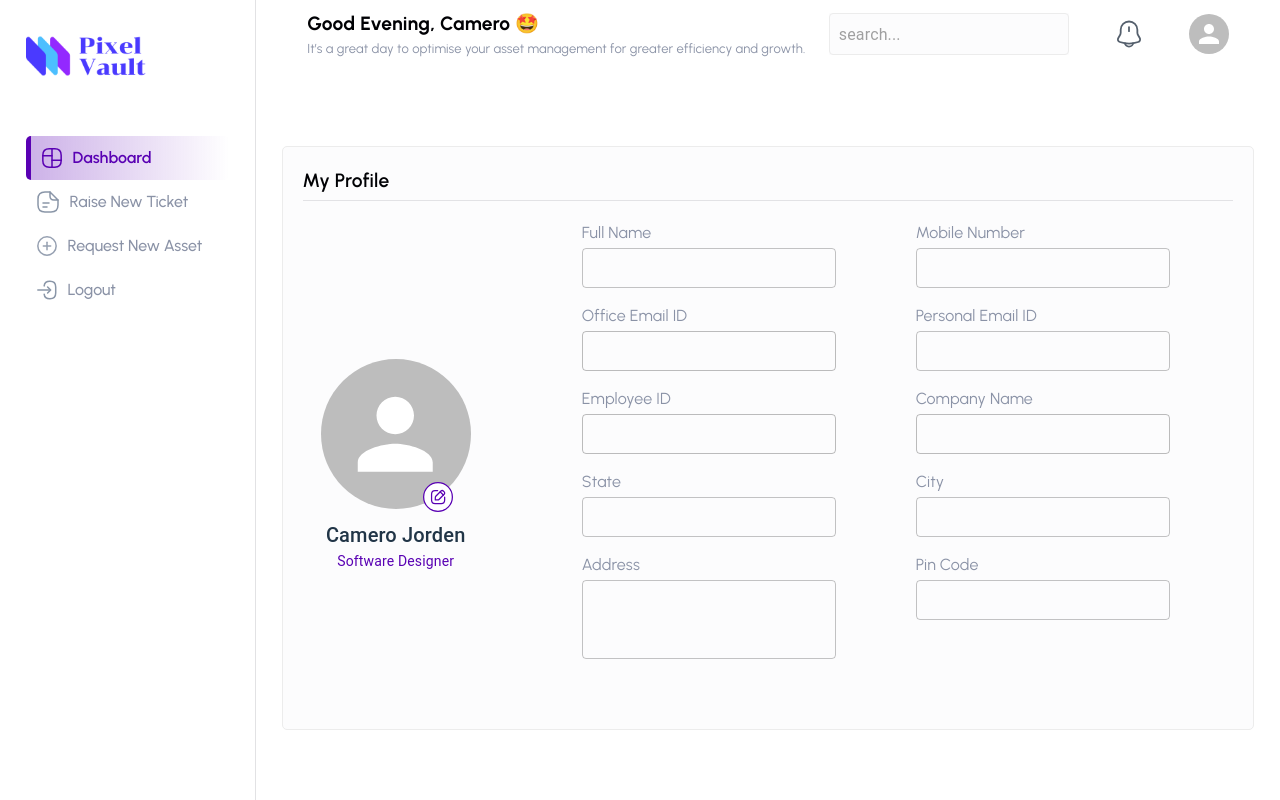
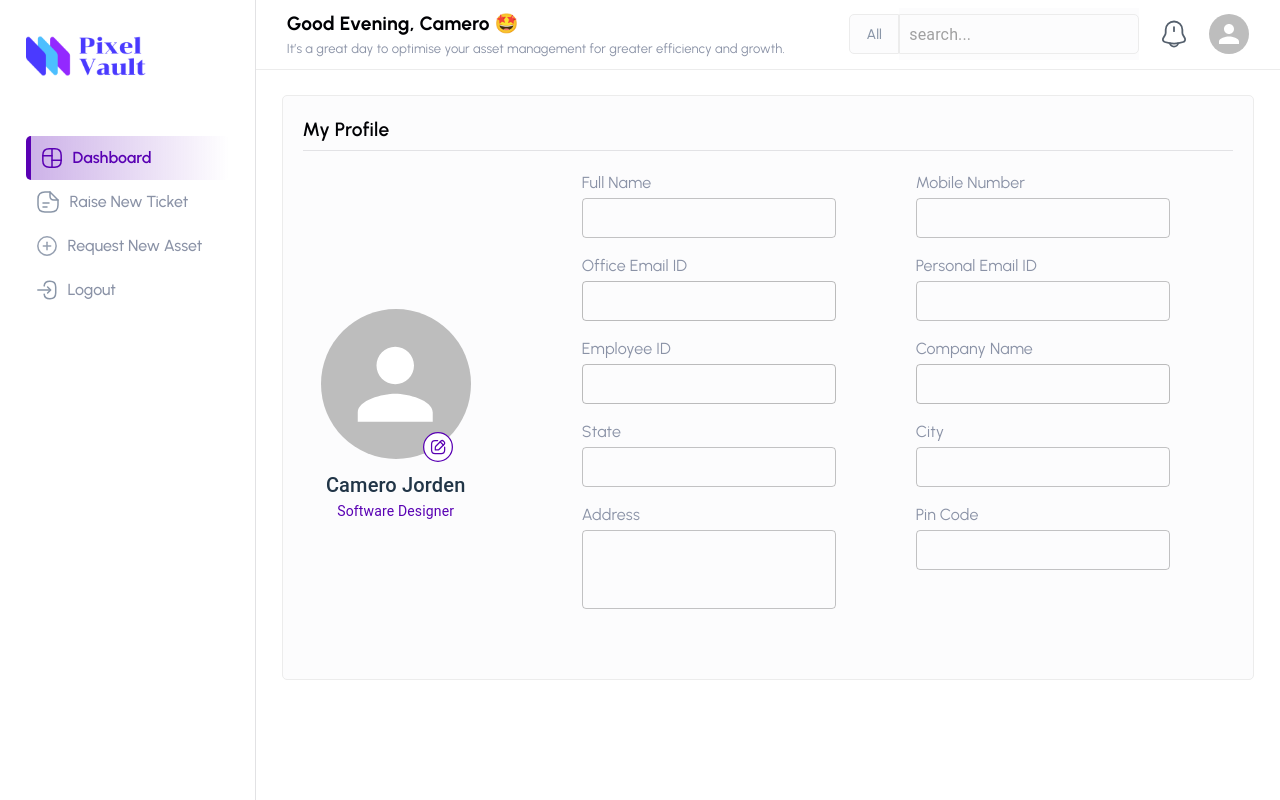
Before and after one commit to odetteswaan/PixelVault, a React (Vite) app: page /dashboard in a window 1280 px wide. Built offline with nearby package versions, Linux system fonts and the light colour scheme; a web font is replaced by a local one.

Commit message:
Updated navbar

```diff
--- a/src/components/navbar/TopNav.tsx
+++ b/src/components/navbar/TopNav.tsx
@@ -5,9 +5,10 @@ import { colors } from 'src/themes/colors';
 import { theme } from 'src/themes/theme';
 
 const TopNavContainer = styled(Box)({
-  padding: '1% 5%',
   display: 'flex',
   justifyContent: 'space-between',
+  alignItems: 'center',
+  width: '100%',
 });
 
 const LeftSection = styled(Box)({
@@ -25,11 +26,13 @@ const RightSection = styled(Box)({
 
 const StyledTextField = styled(TextField)({
   '& .MuiOutlinedInput-root': {
+    borderRadius: '0 5px 5px 0',
+    height: '40px',
     '& fieldset': {
       borderColor: colors.greys.lightGrey,
     },
     '& input': {
-      height: '30px',
+      height: '100%',
       padding: '6px 10px',
       background: colors.primary.grayishWhite,
     },
@@ -55,6 +58,23 @@ const SubHeading = styled(Typography)({
   color: colors.greys.grey,
 });
 
+const StyledBox = styled(Box)({
+  width: '50px',
+  display: 'flex',
+  alignItems: 'center',
+  justifyContent: 'center',
+  borderRadius: '5px 0 0 5px',
+  height: '40px',
+  background: colors.primary.grayishWhite,
+  border: `1px solid ${colors.greys.lightGrey}`,
+});
+const StyledText = styled(Typography)({
+  fontFamily: 'Urbanist',
+  fontSize: '14px',
+  fontWeight: '500',
+  color: '#8A96A8',
+});
+
 function TopNav() {
   return (
     <TopNavContainer>
@@ -67,7 +87,12 @@ function TopNav() {
       </LeftSection>
 
       <RightSection>
-        <StyledTextField placeholder="search..." variant="outlined" />
+        <Box display="flex" alignItems="center">
+          <StyledBox>
+            <StyledText>All</StyledText>
+          </StyledBox>
+          <StyledTextField placeholder="search..." variant="outlined" />
+        </Box>
         <img src={notificationLogo} alt="Notifications" />
         <Avatar />
       </RightSection>
--- a/src/pages/dashboard/Dashboard.tsx
+++ b/src/pages/dashboard/Dashboard.tsx
@@ -7,6 +7,7 @@ import { theme } from 'src/themes/theme';
 const DashboardContainer = styled(Box)({
   display: 'flex',
   height: 'auto',
+  minHeight: '100%',
   width: '100%',
 });
 
@@ -20,7 +21,10 @@ const MainContent = styled(Box)({
   width: '80%',
 });
 const TopNavContainer = styled(Box)({
-  height: '15%',
+  borderBottom: '1px solid #ECECEC',
+  padding: '1% 3%',
+  display: 'flex',
+  alignItems: 'center',
 });
 
 const ContentWrapper = styled(Box)({
```
